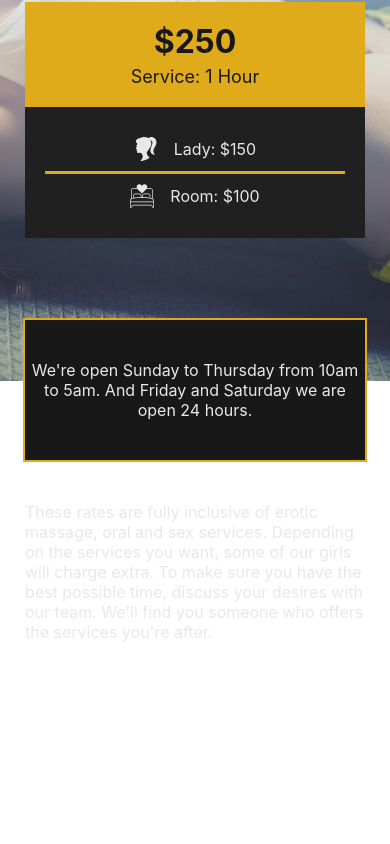
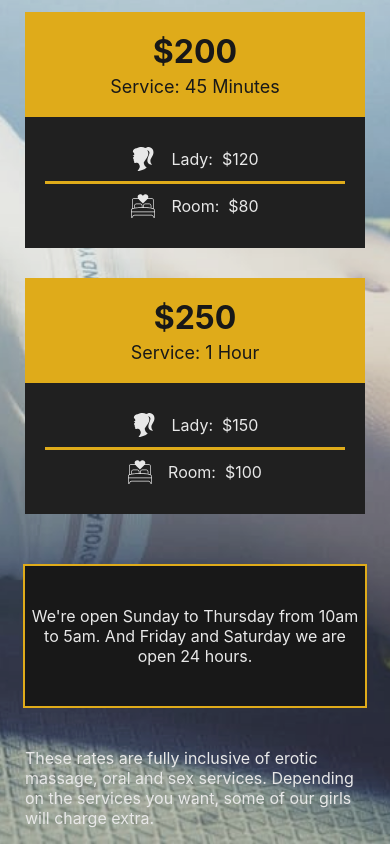
Before and after one commit to Gomarketingptyltd/beauty-woman-backup, a React (Create React App) app: page / in a window 390 px wide. Shown: the part 2220-3064 px from the top of the page. Before the commit the page ends 2862 px from the top, so only its background shows below. Built offline with nearby package versions, Linux system fonts and the light colour scheme.

Commit message:
Fix Rate

```diff
--- a/src/components/Rate/Rate.css
+++ b/src/components/Rate/Rate.css
@@ -108,6 +108,9 @@
 }
 
 @media (max-width: 900px) {
+  .rate {
+    height: auto;
+  }
   .rate__running-hour {
     max-width: 800px;
   }
@@ -129,6 +132,7 @@
   }
   .rate__running-hour {
     max-width: 340px;
+    margin-top: 10px;
   }
 
   .rate__other {
--- a/src/components/Rate/Rate.js
+++ b/src/components/Rate/Rate.js
@@ -22,11 +22,11 @@ const Rate = () => {
 						<div className="rate__breakdown">
 							<div className="rate__breakdown-item rate__breakdown-item-top">
 								<img src={woman} className="rate__icon" alt="woman"/>
-								<span>Lady: {rate.lady}</span>
+								<span>Lady: &nbsp;{rate.lady}</span>
 							</div>
 							<div className="rate__breakdown-item">
 								<img src={room} className="rate__icon" alt="woman"/>
-								<span>Room: {rate.room}</span>
+								<span>Room: &nbsp;{rate.room}</span>
 							</div>
 						</div>
 					</div>
@@ -37,8 +37,7 @@ const Rate = () => {
 			</div>
 			<p className="rate__other">
 				These rates are fully inclusive of erotic massage, oral and sex services. Depending on the services you want,
-				some of our girls will charge extra. To make sure you have the best possible time, discuss your desires with our
-				team. We'll find you someone who offers the services you're after.
+				some of our girls will charge extra.
 			</p>
 		</div>
 	);
```
